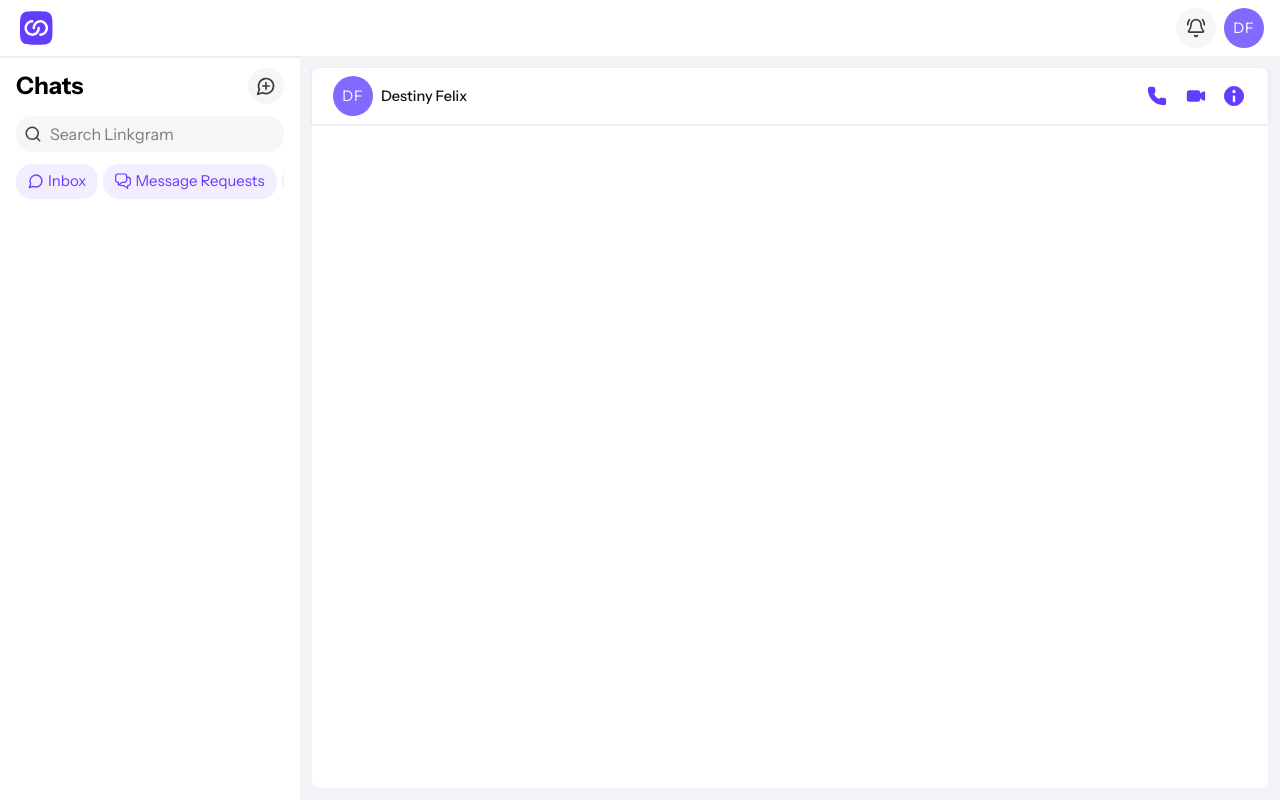
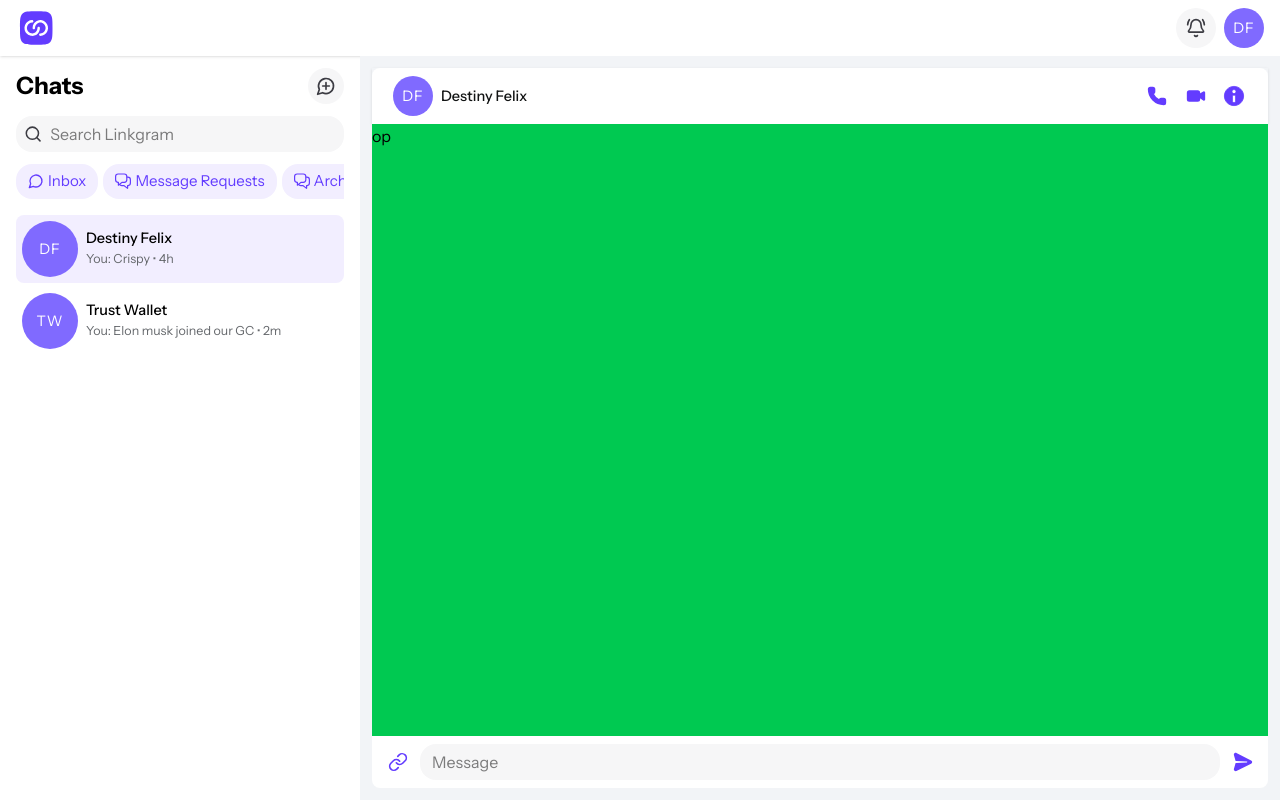
Before and after one commit to kiisi/linkgram, a Next.js app: page /messages in a window 1280 px wide. Built offline with nearby package versions, Linux system fonts and the light colour scheme.

Commit message:
feat: message chat

```diff
--- a/src/app/messages/layout.tsx
+++ b/src/app/messages/layout.tsx
@@ -32,15 +32,15 @@ export default function Layout({
                 </div>
             </nav>
             <div className="h-[calc(100vh_-_56px)] w-full flex">
-                <div className="ml-[-300px] md:ml-0 w-full max-w-[300px] px-[16px]">
-                    <header className="pt-3 pb-2">
+                <div className="ml-[-300px] md:ml-0 w-full max-w-[300px] lg:max-w-[360px] px-[16px]">
+                    <header className="pt-3 pb-4">
                         <div className="flex justify-between items-center mb-3">
                             <h1 className="text-[24px] font-bold">Chats</h1>
                             <button className="grid place-items-center cursor-pointer h-[36px] w-[36px] rounded-full bg-[#F6F6F7] hover:bg-[#E4E4E9]">
                                 <MessageCirclePlus className="h-5 w-5 text-[#3C3C43]" />
                             </button>
                         </div>
-                        <div className="h-[36px] flex items-center gap-2 rounded-[16px] w-full bg-[#F6F6F7] hover:bg-[#E4E4E9] px-[8px] mb-3">
+                        <div className="h-[36px] flex items-center gap-2 rounded-[16px] w-full bg-[#F6F6F7] px-[8px] mb-3">
                             <Search className="h-5 w-5 text-[#3C3C43]" />
                             <input className="w-full outline-none" placeholder="Search Linkgram" />
                         </div>
@@ -52,25 +52,55 @@ export default function Layout({
                             className="flex"
                         >
                             <SwiperSlide className="max-w-max cursor-pointer">
-                                <div className="bg-[#F2EEFF] text-primary text-[15px] px-3 py-[6px] rounded-[16px] flex gap-[4px] items-center">
+                                <div className="bg-[#F2EEFF] text-primary text-[15px] px-3 py-[6px] rounded-[16px] flex gap-[4px] items-center select-none">
                                     <MessageCircle className="size-4" />
                                     Inbox
                                 </div>
                             </SwiperSlide>
                             <SwiperSlide className="max-w-max cursor-pointer">
-                                <div className="bg-[#F2EEFF] text-primary text-[15px] px-3 py-[6px] rounded-[16px] flex gap-[4px] items-center">
+                                <div className="bg-[#F2EEFF] text-primary text-[15px] px-3 py-[6px] rounded-[16px] flex gap-[4px] items-center select-none">
                                     <svg viewBox="0 0 20 20" width="16" height="16" fill="currentColor" style={{ color: "var(--color-primary)" }}><g fillRule="evenodd" transform="translate(-446 -398)"><g fillRule="nonzero"><path d="M95.5 219.208a.75.75 0 0 0 1.216.589l4.163-3.297h2.705a3.926 3.926 0 0 0 3.916-3.916v-4.168a3.926 3.926 0 0 0-3.916-3.916h-7.668A3.926 3.926 0 0 0 92 208.416v4.168a3.928 3.928 0 0 0 3.375 3.879l.125.015v2.73zm1.5-3.458a.75.75 0 0 0-.75-.75h-.334a2.426 2.426 0 0 1-2.416-2.416v-4.168A2.426 2.426 0 0 1 95.916 206h7.668a2.426 2.426 0 0 1 2.416 2.416v4.168a2.426 2.426 0 0 1-2.416 2.416h-2.966a.75.75 0 0 0-.466.162L97 217.658v-1.908z" transform="translate(354 194)"></path><path d="M107.285 223.796a.75.75 0 0 0 1.215-.588v-2.73a3.928 3.928 0 0 0 3.5-3.894v-4.168a3.926 3.926 0 0 0-3.916-3.916h-1.334v1.5h1.334a2.426 2.426 0 0 1 2.416 2.416v4.168a2.426 2.426 0 0 1-2.416 2.416h-.334a.75.75 0 0 0-.75.75v1.908l-3.152-2.496a.75.75 0 0 0-.466-.162h-2.966a2.422 2.422 0 0 1-2.117-1.257l-1.313.725a3.922 3.922 0 0 0 3.43 2.032h2.705l4.164 3.296z" transform="translate(354 194)"></path></g></g></svg>
                                     Message Requests
                                 </div>
                             </SwiperSlide>
                             <SwiperSlide className="max-w-max cursor-pointer">
-                                <div className="bg-[#F2EEFF] text-primary text-[15px] px-3 py-[6px] rounded-[16px] flex gap-[4px] items-center">
+                                <div className="bg-[#F2EEFF] text-primary text-[15px] px-3 py-[6px] rounded-[16px] flex gap-[4px] items-center select-none">
                                     <svg viewBox="0 0 20 20" width="16" height="16" fill="currentColor" style={{ color: "var(--color-primary)" }}><g fillRule="evenodd" transform="translate(-446 -398)"><g fillRule="nonzero"><path d="M95.5 219.208a.75.75 0 0 0 1.216.589l4.163-3.297h2.705a3.926 3.926 0 0 0 3.916-3.916v-4.168a3.926 3.926 0 0 0-3.916-3.916h-7.668A3.926 3.926 0 0 0 92 208.416v4.168a3.928 3.928 0 0 0 3.375 3.879l.125.015v2.73zm1.5-3.458a.75.75 0 0 0-.75-.75h-.334a2.426 2.426 0 0 1-2.416-2.416v-4.168A2.426 2.426 0 0 1 95.916 206h7.668a2.426 2.426 0 0 1 2.416 2.416v4.168a2.426 2.426 0 0 1-2.416 2.416h-2.966a.75.75 0 0 0-.466.162L97 217.658v-1.908z" transform="translate(354 194)"></path><path d="M107.285 223.796a.75.75 0 0 0 1.215-.588v-2.73a3.928 3.928 0 0 0 3.5-3.894v-4.168a3.926 3.926 0 0 0-3.916-3.916h-1.334v1.5h1.334a2.426 2.426 0 0 1 2.416 2.416v4.168a2.426 2.426 0 0 1-2.416 2.416h-.334a.75.75 0 0 0-.75.75v1.908l-3.152-2.496a.75.75 0 0 0-.466-.162h-2.966a2.422 2.422 0 0 1-2.117-1.257l-1.313.725a3.922 3.922 0 0 0 3.43 2.032h2.705l4.164 3.296z" transform="translate(354 194)"></path></g></g></svg>
                                     Archived Chats
                                 </div>
                             </SwiperSlide>
                         </Swiper>
                     </header>
+                    <div className="flex flex-col gap-[4px]">
+                        <div className="group relative p-[6px] flex gap-[8px] items-center bg-[#F2EEFF] rounded-[8px]">
+                            <figure>
+                                <div className="text-center text-[14.5px] tracking-[1px] leading-[56px] h-[56px] w-[56px] rounded-full bg-primary-alt text-white">
+                                    DF
+                                </div>
+                            </figure>
+                            <div>
+                                <h2 className="text-[14.5px] font-medium">Destiny Felix</h2>
+                                <p className="text-[12.5px] text-[#65686c]">You: Crispy • 4h</p>
+                            </div>
+                            <div className="cursor-pointer hidden group-hover:grid absolute right-[8px] shadow-md top-[50%] translate-y-[-50%] h-[32px] w-[32px] bg-white place-items-center rounded-full">
+                                <svg viewBox="0 0 20 20" width="20" height="20" fill="currentColor" aria-hidden="true" style={{ color: "#65686c" }}><g fillRule="evenodd" transform="translate(-446 -398)"><path d="M458 408a2 2 0 1 1-4 0 2 2 0 0 1 4 0m6 0a2 2 0 1 1-4 0 2 2 0 0 1 4 0m-12 0a2 2 0 1 1-4 0 2 2 0 0 1 4 0"></path></g></svg>
+                            </div>
+                        </div>
+                        <div className="group relative p-[6px] flex gap-[8px] items-center hover:bg-[#F6F6F7] ghover:bg-[#E4E4E9] rounded-[8px]">
+                            <figure>
+                                <div className="text-center text-[14.5px] tracking-[1px] leading-[56px] h-[56px] w-[56px] rounded-full bg-primary-alt text-white">
+                                    TW
+                                </div>
+                            </figure>
+                            <div>
+                                <h2 className="text-[14.5px] font-medium">Trust Wallet</h2>
+                                <p className="text-[12.5px] text-[#65686c]">You: Elon musk joined our GC • 2m</p>
+                            </div>
+                            <div className="cursor-pointer hidden group-hover:grid absolute right-[8px] shadow-md top-[50%] translate-y-[-50%] h-[32px] w-[32px] bg-white place-items-center rounded-full">
+                                <svg viewBox="0 0 20 20" width="20" height="20" fill="currentColor" aria-hidden="true" style={{ color: "#65686c" }}><g fillRule="evenodd" transform="translate(-446 -398)"><path d="M458 408a2 2 0 1 1-4 0 2 2 0 0 1 4 0m6 0a2 2 0 1 1-4 0 2 2 0 0 1 4 0m-12 0a2 2 0 1 1-4 0 2 2 0 0 1 4 0"></path></g></svg>
+                            </div>
+                        </div>
+                    </div>
                 </div>
                 <main className="bg-[#f2f4f7] p-[12px] flex-1">
                     {children}
--- /dev/null
+++ b/src/app/messages/new/page.tsx
@@ -0,0 +1,8 @@
+export default function Page(){
+
+    return (
+        <div>
+            New Message
+        </div>
+    )
+}
--- a/src/app/messages/page.tsx
+++ b/src/app/messages/page.tsx
@@ -1,9 +1,10 @@
-import { Phone, Video } from "lucide-react";
+import { SendIcon } from "@/components/common/svgs";
+import { Link, Phone, Video } from "lucide-react";
 
 export default function Page() {
 
     return (
-        <div className="h-full w-full bg-white rounded-[8px]">
+        <div className="h-full w-full bg-white rounded-[8px] flex flex-col">
             <div className="shadow-sm px-[16px]">
                 <header className="h-[56px] flex items-center justify-between">
                     <div className="flex items-center gap-[5px]">
@@ -30,6 +31,21 @@ export default function Page() {
                     </div>
                 </header>
             </div>
+            <div className="flex-1 h-full w-full bg-green-500">
+                op
+
+            </div>
+            <div className="p-[8px] flex items-center gap-[4px]">
+                <button type="submit" className="cursor-pointer shrink-0 self-end w-[36px] h-[36px] rounded-full grid place-items-center transition group hover:bg-[#F2F2F2]">
+                    <Link className="text-primary h-[20px] w-[20px]" />
+                </button>
+                <div className="h-[36px] flex items-center gap-2 rounded-[16px] w-full bg-[#F6F6F7] px-[12px]">
+                    <input className="w-full outline-none" placeholder="Message" />
+                </div>
+                <button type="submit" className="cursor-pointer shrink-0 self-end w-[36px] h-[36px] rounded-full grid place-items-center transition group hover:bg-[#F2F2F2]">
+                    <SendIcon className="ml-[2px]" />
+                </button>
+            </div>
         </div>
     )
 }
--- /dev/null
+++ b/src/components/common/svgs.tsx
@@ -0,0 +1,13 @@
+import { cn } from "@/lib/utils"
+
+interface SVGProps {
+    className?: string;
+    onClick?: () => void;
+}
+
+export const SendIcon = ({ className }: SVGProps) => {
+
+    return (
+        <svg className={cn("fill-primary", className)} height="20px" viewBox="0 0 24 24" width="20px"><title>Press Enter to send</title><path d="M16.6915026,12.4744748 L3.50612381,13.2599618 C3.19218622,13.2599618 3.03521743,13.4170592 3.03521743,13.5741566 L1.15159189,20.0151496 C0.8376543,20.8006365 0.99,21.89 1.77946707,22.52 C2.41,22.99 3.50612381,23.1 4.13399899,22.8429026 L21.714504,14.0454487 C22.6563168,13.5741566 23.1272231,12.6315722 22.9702544,11.6889879 C22.8132856,11.0605983 22.3423792,10.4322088 21.714504,10.118014 L4.13399899,1.16346272 C3.34915502,0.9 2.40734225,1.00636533 1.77946707,1.4776575 C0.994623095,2.10604706 0.8376543,3.0486314 1.15159189,3.99121575 L3.03521743,10.4322088 C3.03521743,10.5893061 3.34915502,10.7464035 3.50612381,10.7464035 L16.6915026,11.5318905 C16.6915026,11.5318905 17.1624089,11.5318905 17.1624089,12.0031827 C17.1624089,12.4744748 16.6915026,12.4744748 16.6915026,12.4744748 Z" fill=""></path></svg>
+    )
+}
```
